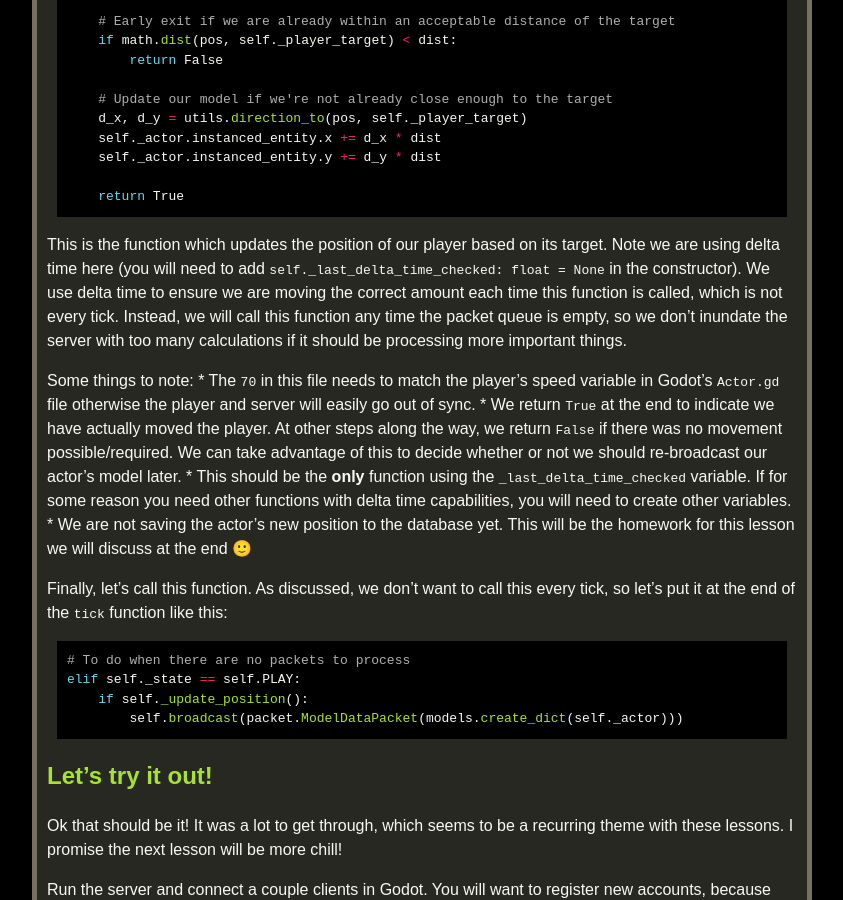
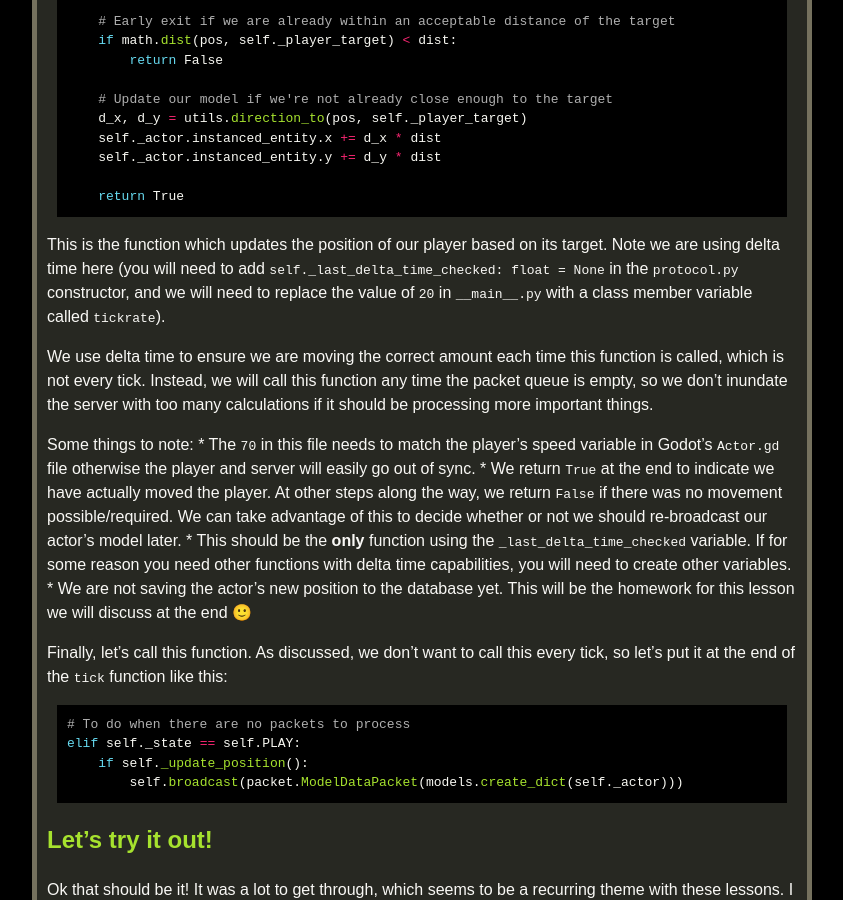
Before and after one commit to tristanbatchler/tbat.me, a Jekyll site: the page built from _posts/2022-11-22-godot-python-mmo-part-3.md, in a window 1280 px wide and 900 px high, scrolled down 10823 px. Shown: the whole window, without its empty margins (218-1061 px from the left). Built offline with Jekyll 4.4.1, drawn with Linux system fonts in a browser that asks for light colours; some web fonts are replaced; a script that is not in the unit is left out.

Commit message:
Add note about tickrate

````diff
--- a/_posts/2022-11-22-godot-python-mmo-part-3.md
+++ b/_posts/2022-11-22-godot-python-mmo-part-3.md
@@ -404,7 +404,9 @@ def _update_position(self) -> bool:
     return True
 ```
 
-This is the function which updates the position of our player based on its target. Note we are using delta time here (you will need to add `self._last_delta_time_checked: float = None` in the constructor). We use delta time to ensure we are moving the correct amount each time this function is called, which is not every tick. Instead, we will call this function any time the packet queue is empty, so we don't inundate the server with too many calculations if it should be processing more important things.
+This is the function which updates the position of our player based on its target. Note we are using delta time here (you will need to add `self._last_delta_time_checked: float = None` in the `protocol.py` constructor, and we will need to replace the value of `20` in `__main__.py` with a class member variable called `tickrate`).
+
+We use delta time to ensure we are moving the correct amount each time this function is called, which is not every tick. Instead, we will call this function any time the packet queue is empty, so we don't inundate the server with too many calculations if it should be processing more important things.
 
 Some things to note:
     * The `70` in this file needs to match the player's speed variable in Godot's `Actor.gd` file otherwise the player and server will easily go out of sync.
````
